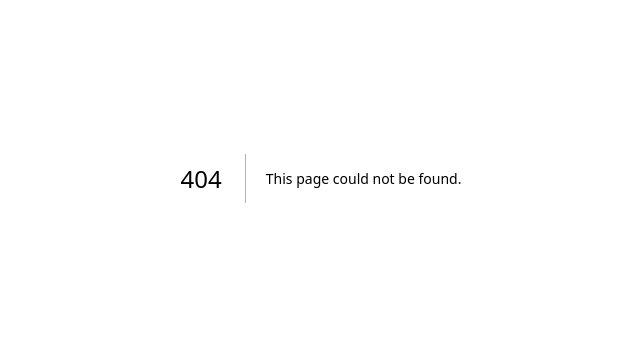
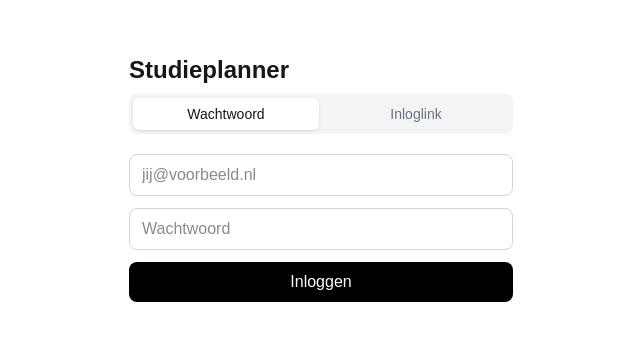
Before and after one commit to EtienneVV/Studieplanner, a Next.js app: page /login in a window 1280 px wide. Before the commit this address had no page. Shown: the part 222-562 px from the top of the page, without its empty margins (319-959 px from the left). Built offline with nearby package versions, Linux system fonts and the light colour scheme.

Commit message:
Login added

```diff
--- /dev/null
+++ b/app/auth/callback/route.ts
@@ -0,0 +1,17 @@
+import { createClient } from '@/lib/supabase-server'
+import { NextResponse } from 'next/server'
+
+export async function GET(request: Request) {
+  const { searchParams, origin } = new URL(request.url)
+  const code = searchParams.get('code')
+
+  if (code) {
+    const supabase = await createClient()
+    const { error } = await supabase.auth.exchangeCodeForSession(code)
+    if (!error) {
+      return NextResponse.redirect(`${origin}/`)
+    }
+  }
+
+  return NextResponse.redirect(`${origin}/login?fout=1`)
+}
--- /dev/null
+++ b/app/auth/signout/route.ts
@@ -0,0 +1,8 @@
+import { createClient } from '@/lib/supabase-server'
+import { NextResponse } from 'next/server'
+
+export async function POST(request: Request) {
+  const supabase = await createClient()
+  await supabase.auth.signOut()
+  return NextResponse.redirect(new URL('/login', request.url), { status: 302 })
+}
--- /dev/null
+++ b/app/household-setup.tsx
@@ -0,0 +1,55 @@
+'use client'
+
+import { useState } from 'react'
+import { createClient } from '@/lib/supabase-client'
+import { useRouter } from 'next/navigation'
+
+export default function HouseholdSetup() {
+  const [name, setName] = useState('')
+  const [busy, setBusy] = useState(false)
+  const [error, setError] = useState('')
+  const router = useRouter()
+
+  async function create() {
+    setBusy(true)
+    setError('')
+    const supabase = createClient()
+
+    const { data: { user } } = await supabase.auth.getUser()
+    if (!user) return
+
+    const { error } = await supabase.rpc('create_household', {
+      p_name: name,
+      p_display_name: user.email?.split('@')[0] ?? 'Ouder',
+    })
+
+    if (error) setError(error.message)
+    else router.refresh()
+    setBusy(false)
+  }
+
+  return (
+    <div className="mt-6 rounded-lg border p-4">
+      <h2 className="font-medium">Nog geen gezin</h2>
+      <p className="mt-1 text-sm text-gray-500">
+        Maak er één aan. Daarna kun je je dochter uitnodigen.
+      </p>
+      <div className="mt-3 flex gap-2">
+        <input
+          value={name}
+          onChange={(e) => setName(e.target.value)}
+          placeholder="Bijv. Thuis"
+          className="flex-1 rounded-lg border border-gray-300 px-3 py-2"
+        />
+        <button
+          onClick={create}
+          disabled={busy || !name}
+          className="rounded-lg bg-black px-4 py-2 text-white disabled:opacity-50"
+        >
+          Aanmaken
+        </button>
+      </div>
+      {error && <p className="mt-2 text-sm text-red-600">{error}</p>}
+    </div>
+  )
+}
--- /dev/null
+++ b/app/login/page.tsx
@@ -0,0 +1,113 @@
+'use client'
+
+import { useState } from 'react'
+import { createClient } from '@/lib/supabase-client'
+import { useRouter } from 'next/navigation'
+
+export default function LoginPage() {
+  const [mode, setMode] = useState<'password' | 'magic'>('password')
+  const [email, setEmail] = useState('')
+  const [password, setPassword] = useState('')
+  const [status, setStatus] = useState<'idle' | 'busy' | 'sent' | 'error'>('idle')
+  const [message, setMessage] = useState('')
+  const router = useRouter()
+
+  async function handleSubmit(e: React.FormEvent) {
+    e.preventDefault()
+    setStatus('busy')
+    setMessage('')
+    const supabase = createClient()
+
+    if (mode === 'password') {
+      const { error } = await supabase.auth.signInWithPassword({ email, password })
+      if (error) {
+        setStatus('error')
+        setMessage(error.message)
+      } else {
+        router.push('/')
+        router.refresh()
+      }
+      return
+    }
+
+    const { error } = await supabase.auth.signInWithOtp({
+      email,
+      options: { emailRedirectTo: `${window.location.origin}/auth/callback` },
+    })
+
+    if (error) {
+      setStatus('error')
+      setMessage(error.message)
+    } else {
+      setStatus('sent')
+    }
+  }
+
+  return (
+    <main className="flex min-h-screen items-center justify-center p-6">
+      <div className="w-full max-w-sm">
+        <h1 className="mb-2 text-2xl font-semibold">Studieplanner</h1>
+
+        <div className="mb-5 flex gap-1 rounded-lg bg-gray-100 p-1 text-sm">
+          <button
+            onClick={() => { setMode('password'); setStatus('idle') }}
+            className={`flex-1 rounded-md px-3 py-1.5 ${mode === 'password' ? 'bg-white shadow-sm' : 'text-gray-500'}`}
+          >
+            Wachtwoord
+          </button>
+          <button
+            onClick={() => { setMode('magic'); setStatus('idle') }}
+            className={`flex-1 rounded-md px-3 py-1.5 ${mode === 'magic' ? 'bg-white shadow-sm' : 'text-gray-500'}`}
+          >
+            Inloglink
+          </button>
+        </div>
+
+        {status === 'sent' ? (
+          <div className="rounded-lg bg-green-50 p-4 text-sm text-green-800">
+            Check je mail. De link is 1 uur geldig.
+          </div>
+        ) : (
+          <form onSubmit={handleSubmit} className="space-y-3">
+            <input
+              type="email"
+              required
+              value={email}
+              onChange={(e) => setEmail(e.target.value)}
+              placeholder="jij@voorbeeld.nl"
+              className="w-full rounded-lg border border-gray-300 px-3 py-2"
+            />
+
+            {mode === 'password' && (
+              <input
+                type="password"
+                required
+                value={password}
+                onChange={(e) => setPassword(e.target.value)}
+                placeholder="Wachtwoord"
+                className="w-full rounded-lg border border-gray-300 px-3 py-2"
+              />
+            )}
+
+            <button
+              type="submit"
+              disabled={status === 'busy'}
+              className="w-full rounded-lg bg-black px-3 py-2 text-white disabled:opacity-50"
+            >
+              {status === 'busy'
+                ? 'Bezig…'
+                : mode === 'password'
+                  ? 'Inloggen'
+                  : 'Stuur inloglink'}
+            </button>
+
+            {status === 'error' && <p className="text-sm text-red-600">{message}</p>}
+          </form>
+        )}
+      </div>
+
+
+
+    </main>
+  )
+}
--- a/app/page.tsx
+++ b/app/page.tsx
@@ -1,69 +1,42 @@
-import Image from "next/image";
+import { createClient } from '@/lib/supabase-server'
+import { redirect } from 'next/navigation'
+import HouseholdSetup from './household-setup'
 
-export default function Home() {
+export default async function Home() {
+  const supabase = await createClient()
+  const { data: { user } } = await supabase.auth.getUser()
+
+  if (!user) redirect('/login')
+
+  const { data: memberships } = await supabase
+    .from('household_members')
+    .select('role, households(id, name)')
+
   return (
-    <div className="flex flex-col flex-1 items-center justify-center bg-zinc-50 font-sans dark:bg-black">
-      <main className="flex flex-1 w-full max-w-3xl flex-col items-center justify-between py-32 px-16 bg-white dark:bg-black sm:items-start">
-        <Image
-          className="dark:invert h-5 w-[100px]"
-          src="/next.svg"
-          alt="Next.js logo"
-          width={100}
-          height={20}
-          priority
-        />
-        <div className="flex flex-col items-center gap-6 text-center sm:items-start sm:text-left">
-          <h1 className="max-w-xs text-3xl font-semibold leading-10 tracking-tight text-black dark:text-zinc-50">
-            To get started, edit the{" "}
-            <code className="rounded bg-black/[.06] px-1.5 py-0.5 font-mono text-[0.9em] dark:bg-white/[.08]">
-              page.tsx
-            </code>{" "}
-            file.
-          </h1>
-          <p className="max-w-md text-lg leading-8 text-zinc-600 dark:text-zinc-400">
-            Looking for a starting point or more instructions? Head over to{" "}
-            <a
-              href="https://vercel.com/templates?framework=next.js&utm_source=create-next-app&utm_medium=appdir-template-tw&utm_campaign=create-next-app"
-              className="font-medium text-zinc-950 dark:text-zinc-50"
-            >
-              Templates
-            </a>{" "}
-            or the{" "}
-            <a
-              href="https://nextjs.org/learn?utm_source=create-next-app&utm_medium=appdir-template-tw&utm_campaign=create-next-app"
-              className="font-medium text-zinc-950 dark:text-zinc-50"
-            >
-              Learning
-            </a>{" "}
-            center.
-          </p>
+    <main className="mx-auto max-w-2xl p-6">
+      <h1 className="text-2xl font-semibold">Studieplanner</h1>
+      <p className="mt-1 text-sm text-gray-500">Ingelogd als {user.email}</p>
+
+      {memberships && memberships.length > 0 ? (
+        <div className="mt-6 rounded-lg border p-4">
+          {memberships.map((m, i) => (
+            <div key={i}>
+              <p className="font-medium">
+                {(m.households as any)?.name}
+              </p>
+              <p className="text-sm text-gray-500">
+                Jouw rol: {m.role === 'PARENT' ? 'ouder' : 'leerling'}
+              </p>
+            </div>
+          ))}
         </div>
-        <div className="flex flex-col gap-4 text-base font-medium sm:flex-row">
-          <a
-            className="flex h-12 w-full items-center justify-center gap-2 rounded-full bg-foreground px-5 text-background transition-colors hover:bg-[#383838] dark:hover:bg-[#ccc] md:w-[158px]"
-            href="https://vercel.com/new?utm_source=create-next-app&utm_medium=appdir-template-tw&utm_campaign=create-next-app"
-            target="_blank"
-            rel="noopener noreferrer"
-          >
-            <Image
-              className="dark:invert h-[14px] w-4"
-              src="/vercel.svg"
-              alt="Vercel logomark"
-              width={16}
-              height={14}
-            />
-            Deploy Now
-          </a>
-          <a
-            className="flex h-12 w-full items-center justify-center rounded-full border border-solid border-black/[.08] px-5 transition-colors hover:border-transparent hover:bg-black/[.04] dark:border-white/[.145] dark:hover:bg-[#1a1a1a] md:w-[158px]"
-            href="https://nextjs.org/docs?utm_source=create-next-app&utm_medium=appdir-template-tw&utm_campaign=create-next-app"
-            target="_blank"
-            rel="noopener noreferrer"
-          >
-            Documentation
-          </a>
-        </div>
-      </main>
-    </div>
-  );
+      ) : (
+        <HouseholdSetup />
+      )}
+
+      <form action="/auth/signout" method="post" className="mt-6">
+        <button className="text-sm text-gray-500 underline">Uitloggen</button>
+      </form>
+    </main>
+  )
 }
--- /dev/null
+++ b/lib/supabase-client.ts
@@ -0,0 +1,8 @@
+import { createBrowserClient } from '@supabase/ssr'
+
+export function createClient() {
+  return createBrowserClient(
+    process.env.NEXT_PUBLIC_SUPABASE_URL!,
+    process.env.NEXT_PUBLIC_SUPABASE_ANON_KEY!
+  )
+}
--- /dev/null
+++ b/lib/supabase-server.ts
@@ -0,0 +1,27 @@
+import { createServerClient } from '@supabase/ssr'
+import { cookies } from 'next/headers'
+
+export async function createClient() {
+  const cookieStore = await cookies()
+
+  return createServerClient(
+    process.env.NEXT_PUBLIC_SUPABASE_URL!,
+    process.env.NEXT_PUBLIC_SUPABASE_ANON_KEY!,
+    {
+      cookies: {
+        getAll() {
+          return cookieStore.getAll()
+        },
+        setAll(cookiesToSet) {
+          try {
+            cookiesToSet.forEach(({ name, value, options }) =>
+              cookieStore.set(name, value, options)
+            )
+          } catch {
+            // Server Component: mag genegeerd worden
+          }
+        },
+      },
+    }
+  )
+}
```
